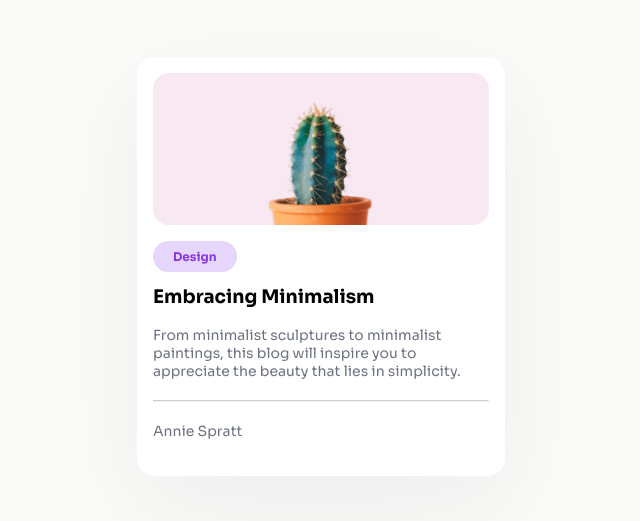
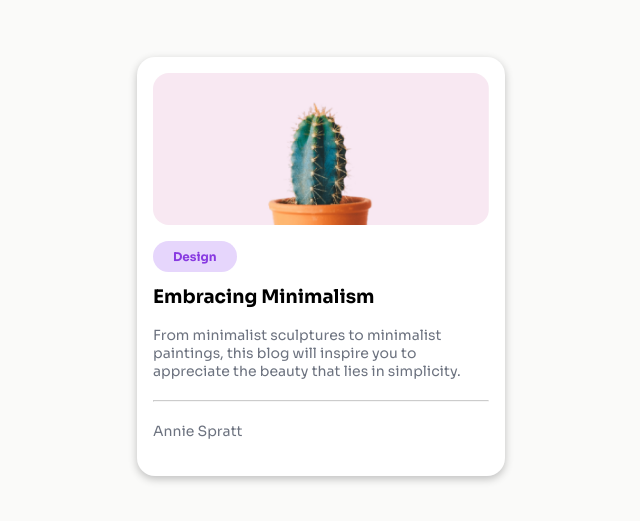
Before and after one commit to muntasir-mahmud-abdullah/responsive-mini-blog-card, a plain HTML site: page index.html in a window 1280 px wide. Shown: the part 107-628 px from the top of the page, without its empty margins (319-959 px from the left). Drawn offline with Linux system fonts and the light colour scheme.

Commit message:
custom box-shadow added

```diff
--- a/style.css
+++ b/style.css
@@ -13,7 +13,8 @@ body{
      margin: auto;
      border-radius: 18px;
      margin-top: 164px;
-     box-shadow: 0px 30px 100px 0px rgba(17, 23, 41, 0.05);
+     box-shadow: rgba(0, 0, 0, 0.24) 0px 3px 8px;
+
 
 }
 .image-box-container hr {
```
